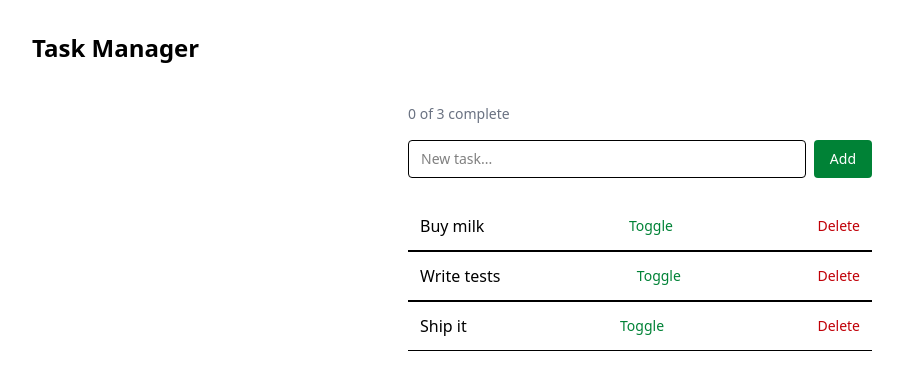
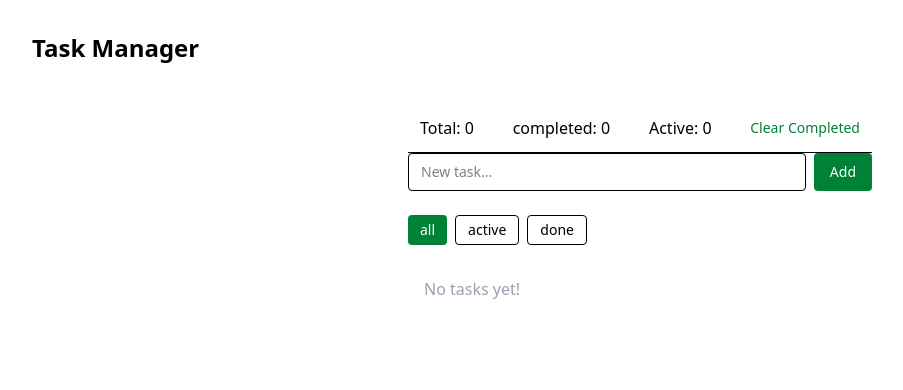
Before and after one commit to John-Lopez-1122/task-manager, a Next.js app in the folder task-manager/: page / in a window 1280 px wide. Shown: the top 390 px of the page, without its empty margins (0-903 px from the left). Built offline with nearby package versions, Linux system fonts and the light colour scheme.

Commit message:
tutorial setup complete. move onto main assignment

```diff
--- a/task-manager/components/TaskBoard.tsx
+++ b/task-manager/components/TaskBoard.tsx
@@ -2,40 +2,79 @@
 'use client';
 
 import { useState, useEffect } from 'react';
+import TaskStats   from './TaskStats';
 import TaskList from './TaskList';
 import AddTaskForm from './AddTaskForm';
 
+type Task = {
+  id: string;
+  title: string;
+  done: boolean;
+};
+
 export default function TaskBoard() {
-  const [tasks, setTasks] = useState([
-      {id: "1", title: "Buy milk", done: false},
-      {id: "2", title: "Write tests", done: false},
-      {id: "3", title: "Ship it", done: false}
-]);
+  const [tasks, setTasks] = useState<Task[]>(() => {
+    if (typeof window === 'undefined') return []; //guard typeof window: Next.js SSR has no window
+    const saved = localStorage.getItem('tasks'); //Lazy initializer reading once
+    return saved ? JSON.parse(saved) : [];
+  });
+  const [filter, setFilter] = useState('all');
+
+useEffect(() => { //writes to localstorage
+    localStorage.setItem('tasks', JSON.stringify(tasks));
+  }, [tasks]);         // dependency array — re-runs when tasks changes
+
+  const completed = tasks.filter((t) => t.done).length;
+  const active    = tasks.length - completed;
+  const visible   =
+    filter === 'all'    ? tasks :
+    filter === 'done'   ? tasks.filter((t) => t.done) :
+                           tasks.filter((t) => !t.done);
+
+
+useEffect(() => { //updates browser title with task count
+    const active = tasks.filter((t) => !t.done).length;
+    document.title = `${active} tasks remaining`;
+    return () => { document.title = 'Task Manager'; }; // cleanup
+  }, [tasks]);
+
 
 function handleToggle(id: string) {
-    setTasks(tasks.map((t) =>
-      t.id === id ? { ...t, done: !t.done } : t
-    ));
+    setTasks(tasks.map((t) => t.id === id ? { ...t, done: !t.done } : t));
   }
 
-function handleDelete(id: string) {
-    setTasks(tasks.filter((t) => t.id !== id));
+function handleDelete(id: string) { setTasks(tasks.filter((t) => t.id !== id)); }
+
+function handleAdd(title: string) {
+   setTasks([...tasks, { id: crypto.randomUUID(), title, done: false }]);
   }
 
-function handleAdd(title: string) {
-    const newTask = {id: crypto.randomUUID(), title, done: false};
-    setTasks([...tasks, newTask]);
-  }
+function handleClearDone() { setTasks(tasks.filter((t) => !t.done)); }
+
+
 
   const completedCount = tasks.filter((t) => t.done).length;
 
   return (
     <div className="max-w-lg mx-auto p-6">
-      <p className="text-sm text-gray-500 mb-4">
-        {completedCount} of {tasks.length} complete
-      </p>
+    <TaskStats                       /* sibling 1: reads counts */
+        total={tasks.length} completed={completed} active={active}
+        onClearCompleted={handleClearDone}
+      />
       <AddTaskForm onAdd={handleAdd} />
-      <TaskList tasks={tasks} onToggle={handleToggle} onDelete={handleDelete} />
+      <div className="flex gap-2 mb-4">
+        {['all', 'active', 'done'].map((f) => (
+          <button key={f} onClick={() => setFilter(f)}
+            className={`px-3 py-1 rounded text-sm
+              ${filter === f ? 'bg-green-700 text-white' : 'border'}`}
+          >{f}</button>
+        ))}
+      </div>
+      <TaskList                        /* sibling 2: reads + updates */
+        tasks={visible}
+        onToggle={handleToggle}
+        onDelete={handleDelete}
+      />
     </div>
   );
 }
--- a/task-manager/components/TaskStats.tsx
+++ b/task-manager/components/TaskStats.tsx
@@ -0,0 +1,28 @@
+'use client'
+
+type TaskStatsProps = {  //  TypeScrip requires defined types, this defines the "title" and "done"'s types.
+    total: number
+    completed: number
+    active: number
+    onClearCompleted: () => void;
+};
+
+export default function TaskStats({ total, completed, active, onClearCompleted }: TaskStatsProps) {
+  return (
+    <div className="flex items-center justify-between p-3 border-b">
+      <span>
+        Total: {total}
+      </span>
+      <span>
+        completed: {completed}
+      </span>
+      <span>
+        Active: {active}
+      </span>
+      <button
+        className="text-sm text-green-700 hover:underline"
+        onClick={() => onClearCompleted()}
+      >Clear Completed</button>
+    </div>
+  );
+}
```
